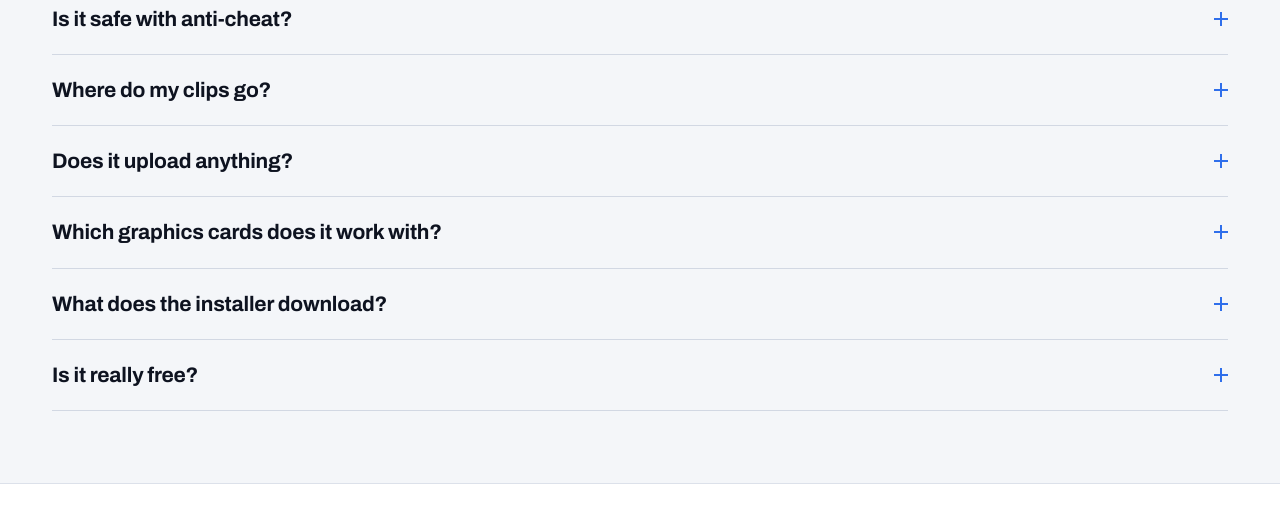
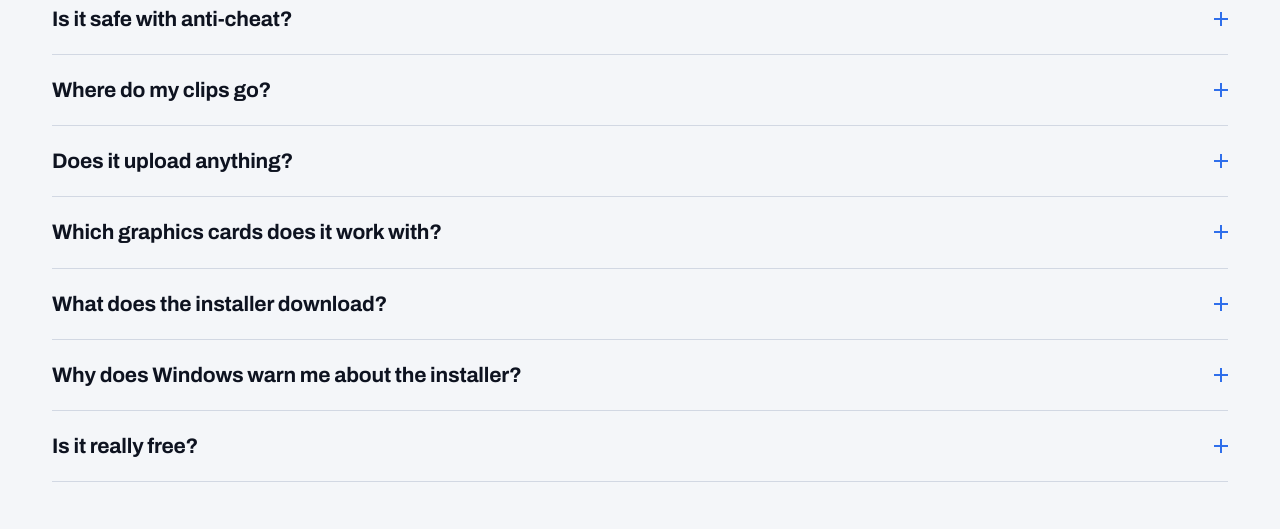
Before and after one commit to hasthij/archy-site, a plain HTML site: page index.html in a window 1280 px wide. Shown: the part 2756-3285 px from the top of the page. Drawn offline with Linux system fonts and the light colour scheme.

Commit message:
Explain why the installer isn't code-signed

```diff
--- a/index.html
+++ b/index.html
@@ -188,6 +188,10 @@
         <div class="qa__a"><p>The installer is about 12 MB. While it runs it also fetches FFmpeg and the voice model. You need Windows 10 version 2004 or newer, 64-bit.</p></div>
       </details>
       <details class="qa">
+        <summary>Why does Windows warn me about the installer?</summary>
+        <div class="qa__a"><p>The installer isn't code-signed. A code-signing certificate costs hundreds of dollars every year, which is a lot for a free hobby project, so Windows SmartScreen doesn't recognise Archy yet and may show "Windows protected your PC". Click <strong>More info</strong>, then <strong>Run anyway</strong>. Only download Archy from its <a href="https://github.com/hasthij/Archy/releases">GitHub releases</a>; the full source is there too, so you can read it or build it yourself.</p></div>
+      </details>
+      <details class="qa">
         <summary>Is it really free?</summary>
         <div class="qa__a"><p>Yes. Archy is open source under the GPL-3.0 licence. No ads, no subscription, no account. The code is on <a href="https://github.com/hasthij/Archy">GitHub</a>.</p></div>
       </details>
```
